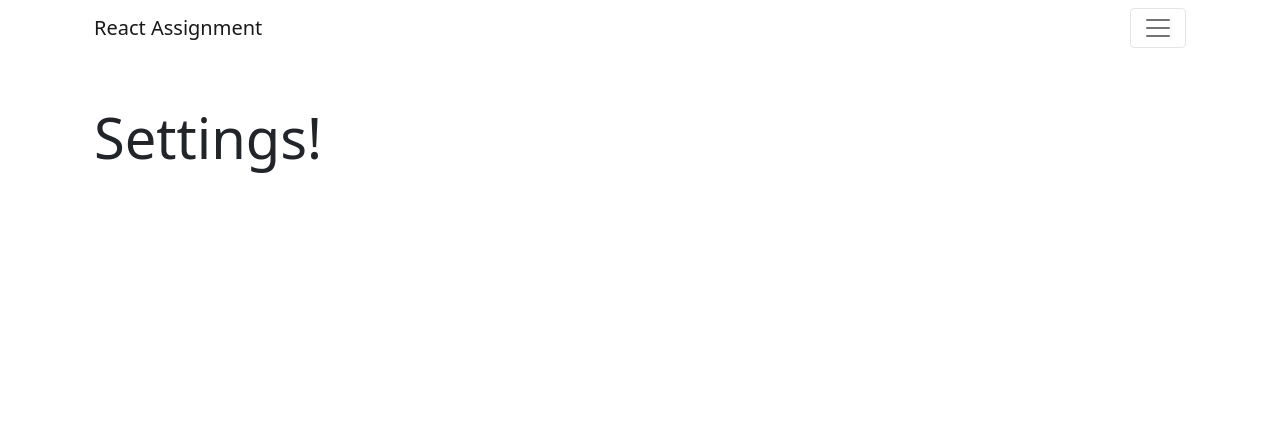
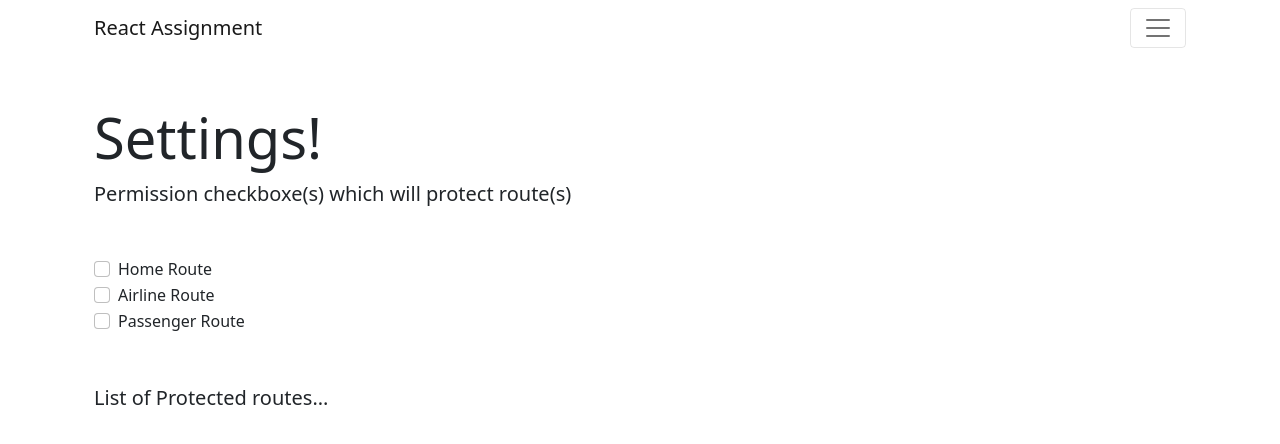
Before and after one commit to mikaeelkhalid/react-fake-rest-api-practice, a React (Create React App) app: page /settings in a window 1280 px wide. Shown: the top 444 px of the page. Built offline with nearby package versions, Linux system fonts and the light colour scheme.

Commit message:
protect pages

```diff
--- a/src/components/pages/Settings.js
+++ b/src/components/pages/Settings.js
@@ -1,15 +1,105 @@
-import React from 'react';
-import { Jumbotron, Container } from 'reactstrap';
+import { useState } from 'react';
+import {
+  Jumbotron,
+  Container,
+  Row,
+  Col,
+  FormGroup,
+  Input,
+  Label,
+  List,
+} from 'reactstrap';
 
 const Settings = () => {
+  const [isHomeChecked, setIsHomeChecked] = useState(false);
+  const [isAirlineChecked, setIsAirlineChecked] = useState(false);
+  const [isPassengerChecked, setIsPassengerChecked] = useState(false);
+
+  const onChangeHome = () => {
+    setIsHomeChecked(!isHomeChecked);
+    localStorage.setItem('rememberHome', !isHomeChecked);
+  };
+
+  const onChangeAirline = () => {
+    setIsAirlineChecked(!isAirlineChecked);
+    localStorage.setItem('rememberAirline', !isAirlineChecked);
+  };
+
+  const onChangePassenger = () => {
+    setIsPassengerChecked(!isPassengerChecked);
+    localStorage.setItem('rememberPassenger', !isPassengerChecked);
+  };
+
   return (
     <>
       <Jumbotron fluid>
         <Container fluid className={'mt-5'}>
           <h1 className='display-4'>Settings!</h1>
-          {/* <p className='lead'>...</p> */}
+          <p className='lead'>
+            Permission checkboxe(s) which will protect route(s)
+          </p>
         </Container>
       </Jumbotron>
+      <Container fluid className={'mt-5 mb-5'}>
+        <Row>
+          <Col md={6}>
+            <FormGroup check>
+              <Input
+                type='checkbox'
+                onChange={onChangeHome}
+                checked={localStorage.getItem('rememberHome') === 'true'}
+                name='home'
+                id='home'
+              />
+              <Label for='home' check>
+                Home Route
+              </Label>
+            </FormGroup>
+            <FormGroup check>
+              <Input
+                type='checkbox'
+                checked={localStorage.getItem('rememberAirline') === 'true'}
+                onChange={onChangeAirline}
+                name='airline'
+                id='airline'
+              />
+              <Label for='airline' check>
+                Airline Route
+              </Label>
+            </FormGroup>
+            <FormGroup check>
+              <Input
+                type='checkbox'
+                checked={localStorage.getItem('rememberPassenger') === 'true'}
+                onChange={onChangePassenger}
+                name='passenger'
+                id='passenger'
+              />
+              <Label for='passenger' check>
+                Passenger Route
+              </Label>
+            </FormGroup>
+          </Col>
+        </Row>
+        <Row>
+          <Col md={6}>
+            <p className='lead mt-5'> List of Protected routes...</p>
+            <List type='unstyled'>
+              <ul>
+                {localStorage.getItem('rememberHome') === 'true' ? (
+                  <li>Home</li>
+                ) : null}
+                {localStorage.getItem('rememberAirline') === 'true' ? (
+                  <li>Airline</li>
+                ) : null}
+                {localStorage.getItem('rememberPassenger') === 'true' ? (
+                  <li>Passenger</li>
+                ) : null}
+              </ul>
+            </List>
+          </Col>
+        </Row>
+      </Container>
     </>
   );
 };
```
